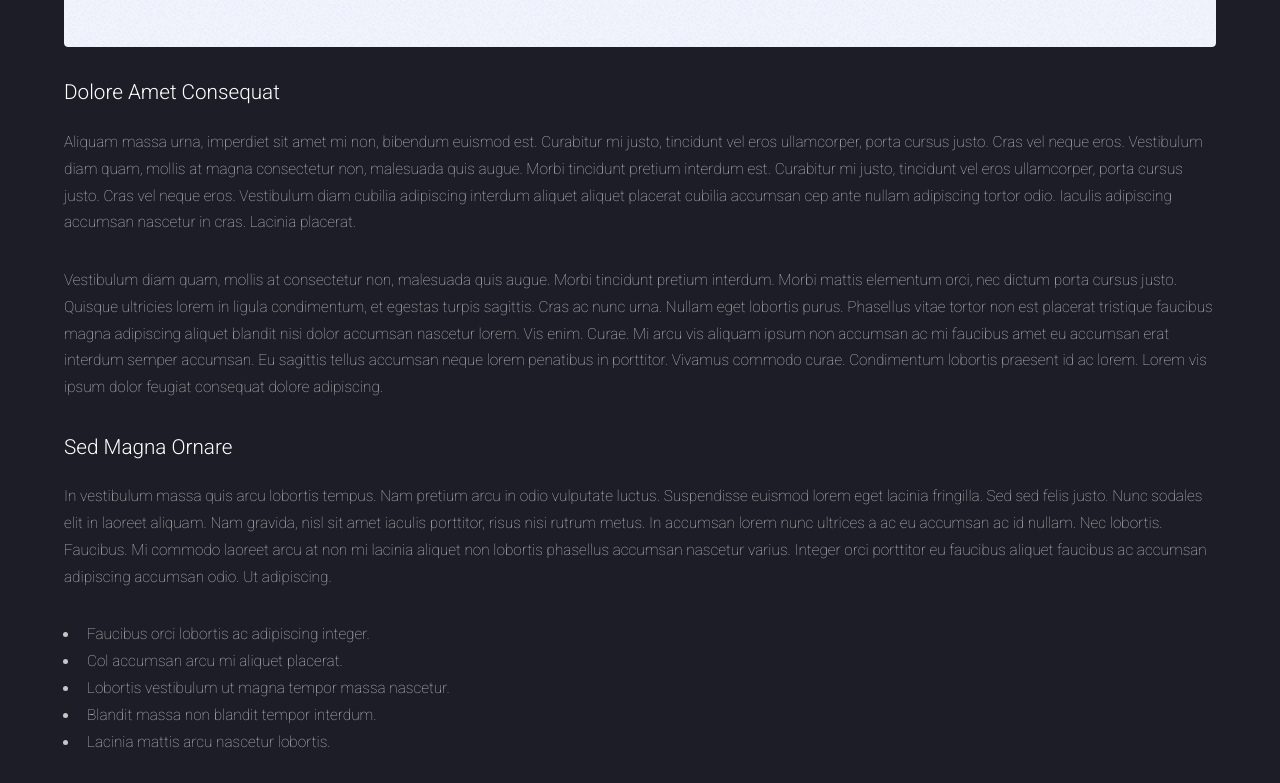
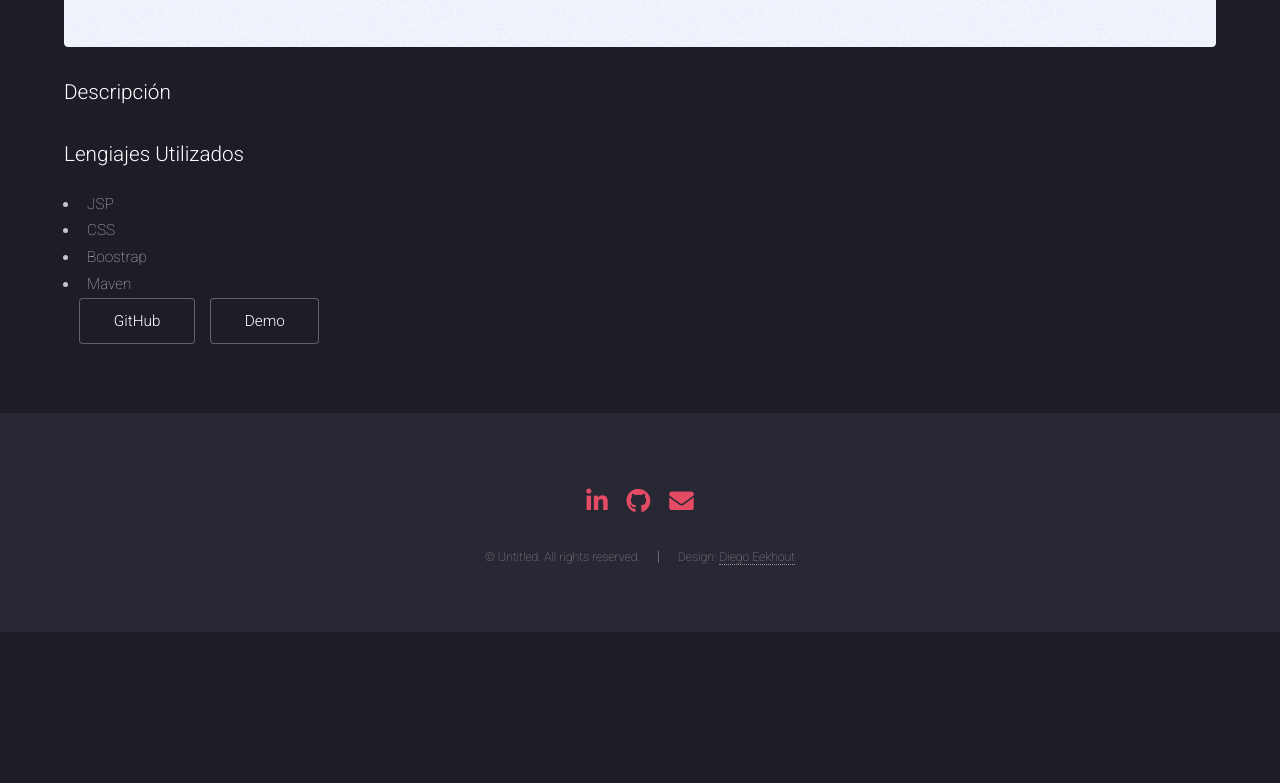
Before and after one commit to diegoeekhout/Portafolio-Diego, a plain HTML site: page proyecto-03.html in a window 1280 px wide. Shown: the part 620-1403 px from the top of the page. After the commit the page ends 1252 px from the top, so only its background shows below. Drawn offline with Linux system fonts and the light colour scheme.

Commit message:
Update index.html

```diff
--- a/proyecto-03.html
+++ b/proyecto-03.html
@@ -32,24 +32,21 @@
 				<div id="main" class="wrapper style1">
 					<div class="container">
 						<header class="major">
-							<h2>Proyecto 03</h2>
+							<h2>Carrito de compras</h2>
 						</header>
 
 						<!-- Content -->
 							<section id="content">
 								<a href="#" class="image fit"><img src="images/pic07.jpg" alt="" /></a>
-								<h3>Dolore Amet Consequat</h3>
-								<p>Aliquam massa urna, imperdiet sit amet mi non, bibendum euismod est. Curabitur mi justo, tincidunt vel eros ullamcorper, porta cursus justo. Cras vel neque eros. Vestibulum diam quam, mollis at magna consectetur non, malesuada quis augue. Morbi tincidunt pretium interdum est. Curabitur mi justo, tincidunt vel eros ullamcorper, porta cursus justo. Cras vel neque eros. Vestibulum diam cubilia adipiscing interdum aliquet aliquet placerat cubilia accumsan cep ante nullam adipiscing tortor odio. Iaculis adipiscing accumsan nascetur in cras. Lacinia placerat.</p>
-								<p>Vestibulum diam quam, mollis at consectetur non, malesuada quis augue. Morbi tincidunt pretium interdum. Morbi mattis elementum orci, nec dictum porta cursus justo. Quisque ultricies lorem in ligula condimentum, et egestas turpis sagittis. Cras ac nunc urna. Nullam eget lobortis purus. Phasellus vitae tortor non est placerat tristique faucibus magna adipiscing aliquet blandit nisi dolor accumsan nascetur lorem. Vis enim. Curae. Mi arcu vis aliquam ipsum non accumsan ac mi faucibus amet eu accumsan erat interdum semper accumsan. Eu sagittis tellus accumsan neque lorem penatibus in porttitor. Vivamus commodo curae. Condimentum lobortis praesent id ac lorem. Lorem vis ipsum dolor feugiat consequat dolore adipiscing.</p>
-								<h3>Sed Magna Ornare</h3>
-								<p>In vestibulum massa quis arcu lobortis tempus. Nam pretium arcu in odio vulputate luctus. Suspendisse euismod lorem eget lacinia fringilla. Sed sed felis justo. Nunc sodales elit in laoreet aliquam. Nam gravida, nisl sit amet iaculis porttitor, risus nisi rutrum metus. In accumsan lorem nunc ultrices a ac eu accumsan ac id nullam. Nec lobortis. Faucibus. Mi commodo laoreet arcu at non mi lacinia aliquet non lobortis phasellus accumsan nascetur varius. Integer orci porttitor eu faucibus aliquet faucibus ac accumsan adipiscing accumsan odio. Ut adipiscing.</p>
-								<ul>
-									<li>Faucibus orci lobortis ac adipiscing integer.</li>
-									<li>Col accumsan arcu mi aliquet placerat.</li>
-									<li>Lobortis vestibulum ut magna tempor massa nascetur.</li>
-									<li>Blandit massa non blandit tempor interdum.</li>
-									<li>Lacinia mattis arcu nascetur lobortis.</li>
-								</ul>
+								<h3>Descripción</h3>
+								<p>
+
+								</p>
+								<h3>Lengiajes Utilizados</h3><ul>
+									<li>JSP</li>
+									<li>CSS</li>
+									<li>Boostrap</li>
+									<li>Maven</li>
 								<ul class="actions">
 									<li><a href="#" class="button">GitHub</a></li>
 									<li><a href="#" class="button">Demo</a></li>
```
Also changed, not shown: index.html (+4 -4 lines).
